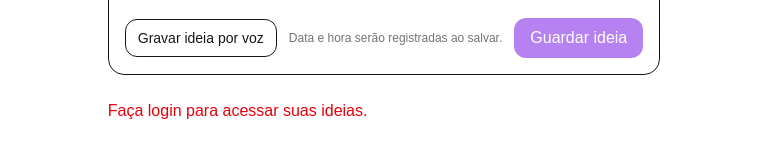
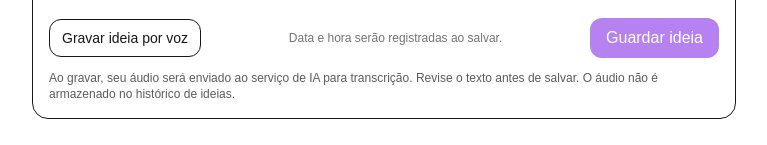
Before and after one commit to fosmais/atomo-productivity, a Next.js app: page /mika-insights in a window 1280 px wide. Shown: the part 284-429 px from the top of the page, without its empty margins (256-1023 px from the left). Built offline with nearby package versions, Linux system fonts and the light colour scheme; no server answers.

Commit message:
feat(mika-insights): disclose audio transcription processing before recording

```diff
--- a/src/app/mika-insights/page.tsx
+++ b/src/app/mika-insights/page.tsx
@@ -254,6 +254,7 @@ export default function MikaInsightsPage() {
             {busy ? "Salvando..." : "Guardar ideia"}
           </button>
         </div>
+        <p className="text-xs opacity-70">Ao gravar, seu áudio será enviado ao serviço de IA para transcrição. Revise o texto antes de salvar. O áudio não é armazenado no histórico de ideias.</p>
       </section>
       {error && <p role="alert" className="text-red-600">{error}</p>}
       {notice && <p role="status">{notice}</p>}
```
